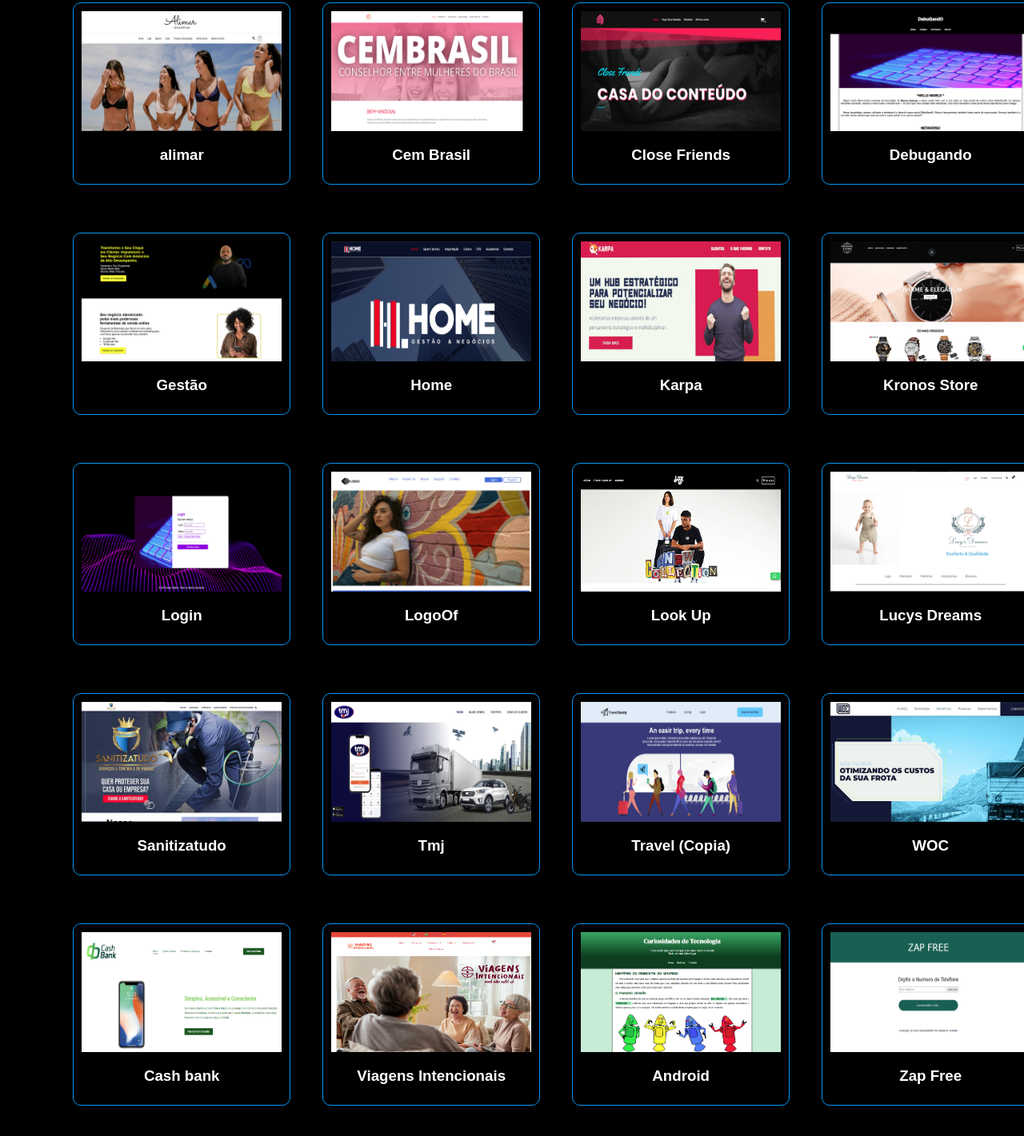
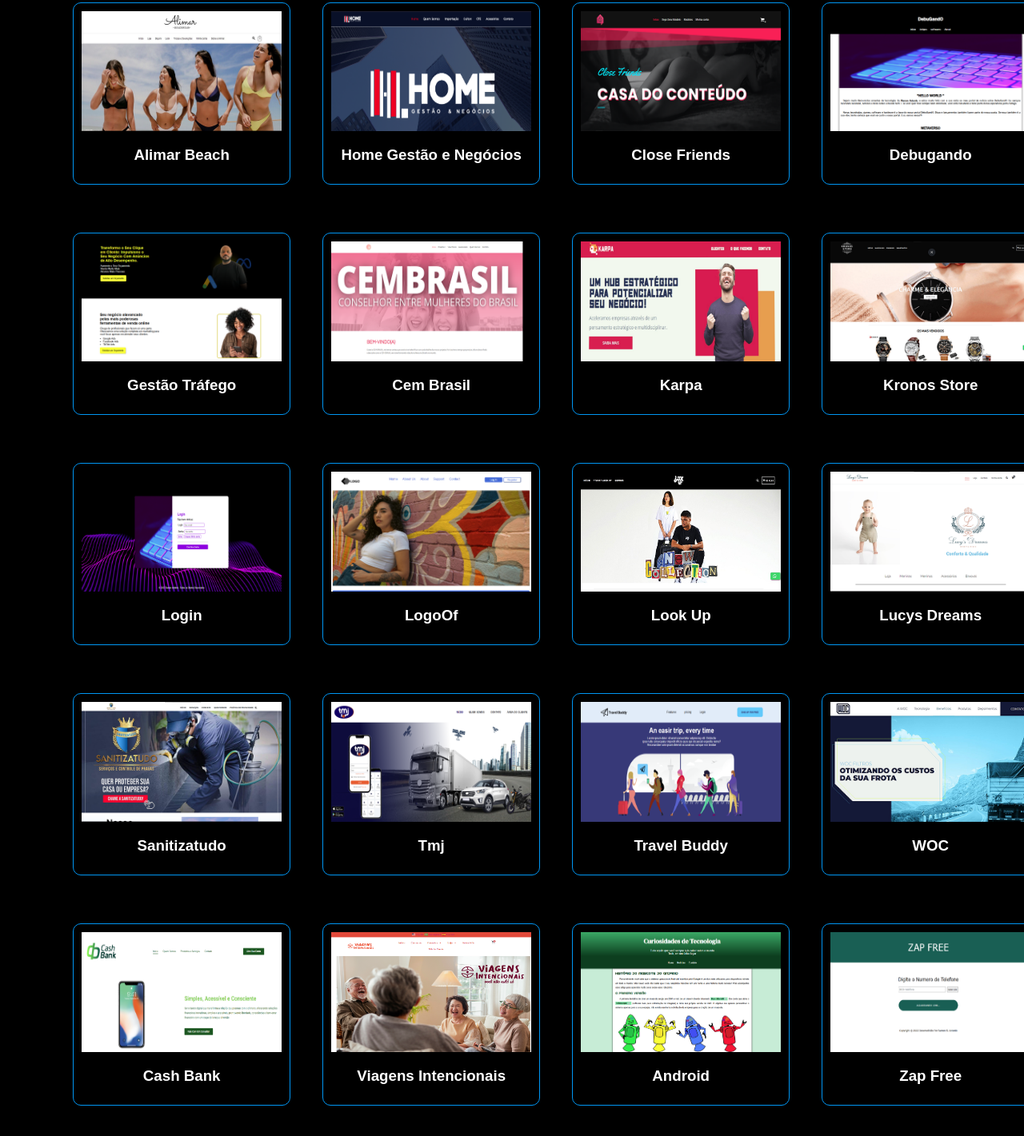
Before and after one commit to ramonsantonio/my-portfolio, a plain HTML site: page index.html in a window 1280 px wide. Shown: the part 1739-3160 px from the top of the page at 80% size. Drawn offline with nearby package versions, Linux system fonts and the light colour scheme.

Commit message:
Media query 1.4

```diff
--- a/index.html
+++ b/index.html
@@ -137,12 +137,12 @@
                 <div class="flex">
                     <div class="portfolio-box">
                         <img src="site/alimar.png" alt="alimar" class="site">
-                        <h3>alimar</h3>
+                        <h3>Alimar Beach</h3>
                     </div> <!--portfolio-box-->
 
                     <div class="portfolio-box">
-                        <img src="site/cem-brasil.png" alt="cem brasil" class="site">
-                        <h3>Cem Brasil</h3>
+                        <img src="site/home.png" alt="Home" class="site">
+                        <h3>Home Gestão e Negócios</h3>
                     </div> <!--portfolio-box-->
 
                     <div class="portfolio-box">
@@ -159,12 +159,12 @@
                 <div class="flex">
                     <div class="portfolio-box">
                         <img src="site/gestao.png" alt="Gestão" class="site">
-                        <h3>Gestão</h3>
+                        <h3>Gestão Tráfego</h3>
                     </div> <!--portfolio-box-->
 
-                    <div class="portfolio-box">
-                        <img src="site/home.png" alt="Home" class="site">
-                        <h3>Home</h3>
+                     <div class="portfolio-box">
+                        <img src="site/cem-brasil.png" alt="cem brasil" class="site">
+                        <h3>Cem Brasil</h3>
                     </div> <!--portfolio-box-->
 
                     <div class="portfolio-box">
@@ -213,7 +213,7 @@
 
                     <div class="portfolio-box">
                         <img src="site/travel.png" alt="Travel" class="site">
-                        <h3>Travel (Copia)</h3>
+                        <h3>Travel Buddy</h3>
                     </div> <!--portfolio-box-->
 
                     <div class="portfolio-box">
@@ -225,7 +225,7 @@
                 <div class="flex">
                     <div class="portfolio-box">
                         <img src="site/cash-bank.png" alt="Cash bank" class="site">
-                        <h3>Cash bank</h3>
+                        <h3>Cash Bank</h3>
                     </div> <!--portfolio-box-->
 
                     <div class="portfolio-box">
--- a/media/style.css
+++ b/media/style.css
@@ -68,11 +68,6 @@
         font-size: 30px;
     }
 
-    .sobre .txt-sobre .btn-social {
-        text-align: center;
-        color: black;
-    }
-
     .img-sobre img {
         width: 300px;
     }
```
